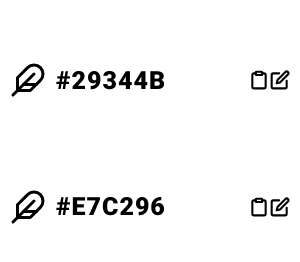
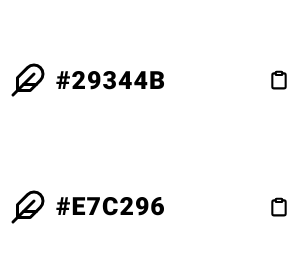
Before and after one commit to AHmims/Contrasty, an Electron app: page app/html/index.html in a window 300 px wide. Shown: the part 574-836 px from the top of the page. Drawn offline with Linux system fonts and the light colour scheme.

Commit message:
removed the Edit button (for now at least)

```diff
--- a/app/html/index.html
+++ b/app/html/index.html
@@ -37,14 +37,14 @@
                 <input type="text" value="#29344B" class="clr-input clr-fr" id="clr-input-top">
                 <i style="flex: 1;"></i>
                 <img src="../ico/clipboard.svg" class="clipboard svg-fr"></img>
-                <img src="../ico/edit.svg" class="edit svg-fr"></img>
+                <!-- <img src="../ico/edit.svg" class="edit svg-fr"></img> -->
             </div>
             <div class="colorInput fr-clr">
                 <img src="../ico/feather.svg" class="eyeDrope svg-bg" id="eyeDrope-bot"></img>
                 <input type="text" value="#E7C296" class="clr-input clr-bg" id="clr-input-bot">
                 <i style="flex: 1;"></i>
                 <img src="../ico/clipboard.svg" class="clipboard svg-bg"></img>
-                <img src="../ico/edit.svg" class="edit svg-bg"></img>
+                <!-- <img src="../ico/edit.svg" class="edit svg-bg"></img> -->
             </div>
         </div>
     </div>
--- a/nodeIntegrations/preload.js
+++ b/nodeIntegrations/preload.js
@@ -1,7 +1,6 @@
 const {
     ipcRenderer
 } = require('electron');
-
 window.addEventListener('DOMContentLoaded', () => {
     // let dd = require('robotjs');
     // this value will be taken from a json file
@@ -62,6 +61,9 @@ window.addEventListener('DOMContentLoaded', () => {
         clipPos = 1;
         inputCopy(clipPos);
     });
+    //
+    // Open a devtools color picker
+    // colorPicker();
 
 });
 // Change root colors
@@ -147,3 +149,4 @@ function inputCopy(pos) {
     _VALUE.select();
     document.execCommand("copy");
 }
+//
```
Also changed, not shown: package.json (line endings or trailing spaces), 1 other file.
